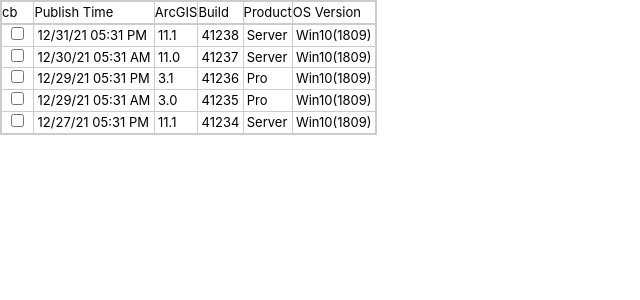
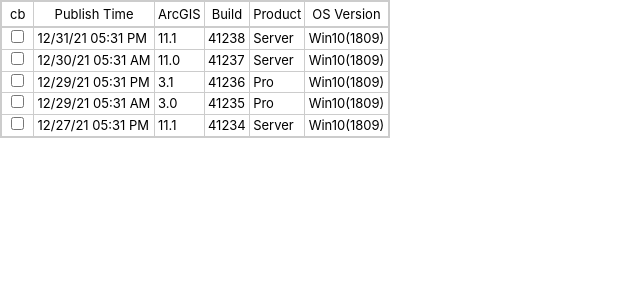
Before and after one commit to davidriggins/Dropdown, a Vue app in the folder vue-multiselect/: page / in a window 1280 px wide. Shown: the top 300 px of the page, without its empty margins (0-640 px from the left). Built offline with nearby package versions, Linux system fonts and the light colour scheme.

Commit message:
More styling.

```diff
--- a/vue-multiselect/src/components/Table.vue
+++ b/vue-multiselect/src/components/Table.vue
@@ -152,26 +152,6 @@
 </script>
 
 <style>
-/* *,
-*::before,
-*::after {
-  box-sizing: border-box;
-  margin: 0;
-  padding: 0;
-  position: relative;
-  font-weight: normal;
-}
-
-table,
-thead,
-tbody,
-tfoot,
-th,
-td,
-tr {
-  all: unset;
-} */
-
 table {
   /* display: block; */
   border: 2px solid #ccc;
@@ -185,7 +165,9 @@
 }
 
 thead th {
-  border: 1px solid #ccc;
+  text-align: center;
+  padding: 0.1rem 0.2rem;
+  border-left: 1px solid #ccc;
 }
 
 tbody tr {
@@ -197,8 +179,12 @@
 }
 
 tbody td {
-  border: 1px solid #ccc;
+  border-left: 1px solid #ccc;
+  border-bottom: 1px solid #ccc;
   padding: 0 0.2rem;
+}
+
+tbody td:last-child {
 }
 
 input {
```
